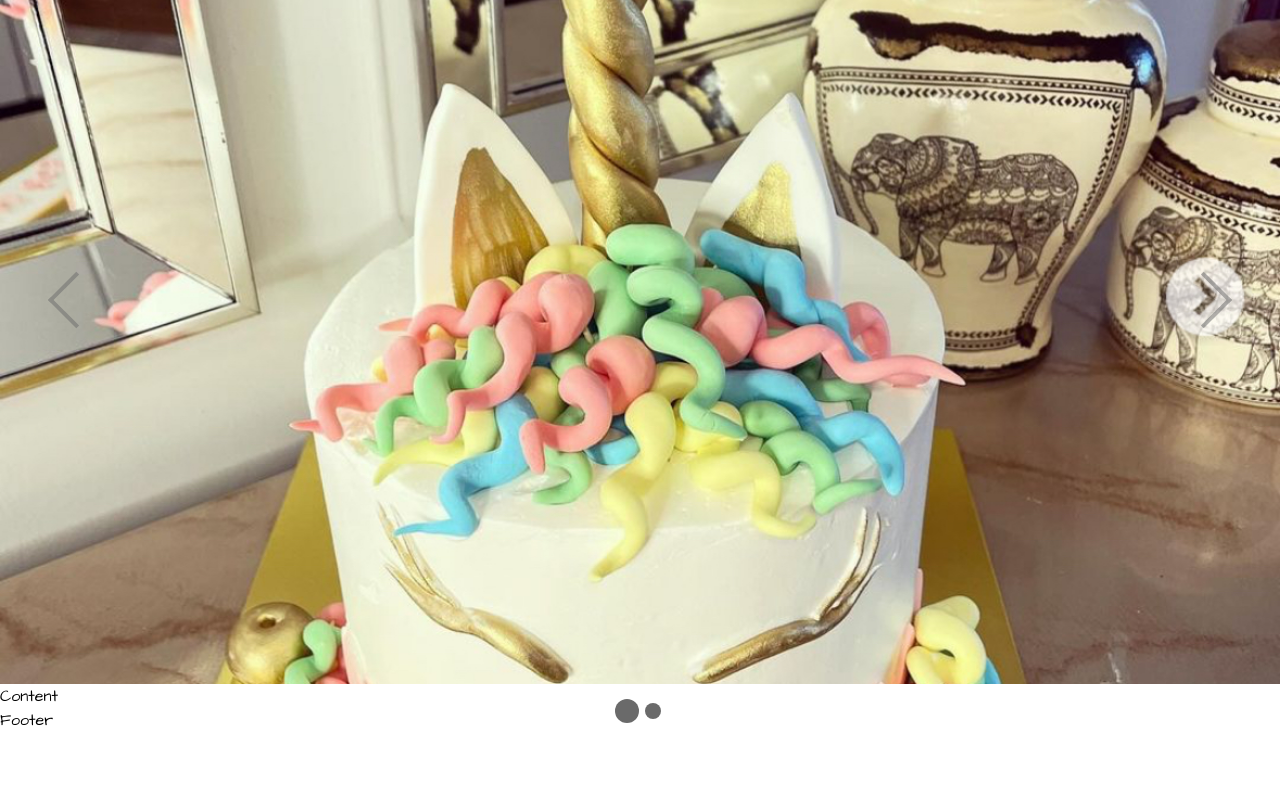
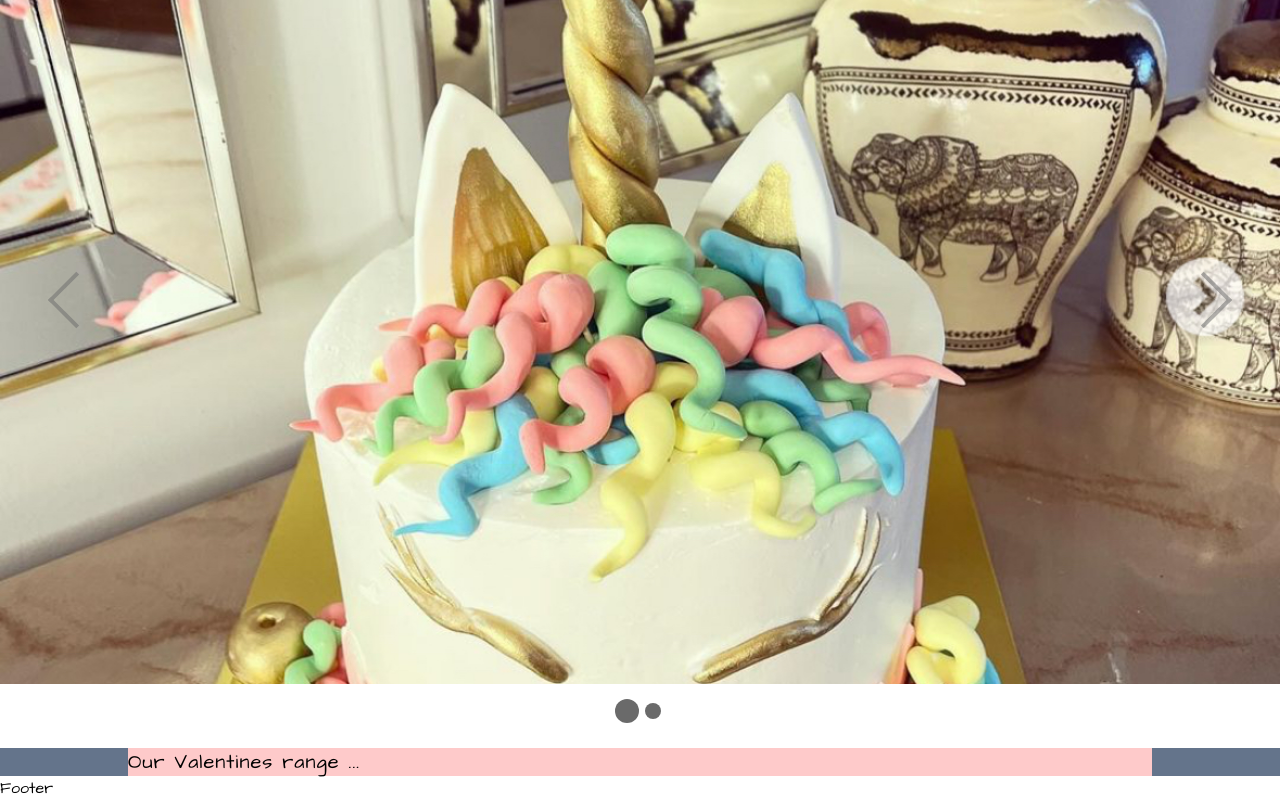
Before and after one commit to muratsimseekk/Cake-Shop, a React (Vite) app: page / in a window 1280 px wide. Shown: the part 224-1024 px from the top of the page. Before the commit the page ends 956 px from the top, so only its background shows below. Built offline with nearby package versions, Linux system fonts and the light colour scheme; a web font is replaced by a local one.

Commit message:
creates content section to homePage

```diff
--- a/src/pages/HomePage/Content.jsx
+++ b/src/pages/HomePage/Content.jsx
@@ -1,7 +1,20 @@
 import React from "react";
 
 function Content() {
-  return <div>Content</div>;
+  return (
+    <div className="bg-slate-500 mt-16 flex w-full justify-center">
+      <div className="w-4/5 bg-red-200">
+        <div>
+          <h3 className="tracking tracking-wider text-xl">
+            Our Valentines range ...
+          </h3>
+        </div>
+        <div className="flex">
+          <div></div>
+        </div>
+      </div>
+    </div>
+  );
 }
 
 export default Content;
--- a/src/pages/HomePage/TopSlider.jsx
+++ b/src/pages/HomePage/TopSlider.jsx
@@ -7,12 +7,12 @@ import "react-awesome-slider/dist/custom-animations/open-animation.css";
 
 function TopSlider() {
   return (
-    <>
+    <div className="max-h-min ">
       <AwesomeSlider animation="openAnimation">
         <div data-src={slider1} />
         <div data-src={slider2} />
       </AwesomeSlider>
-    </>
+    </div>
   );
 }
 
```
